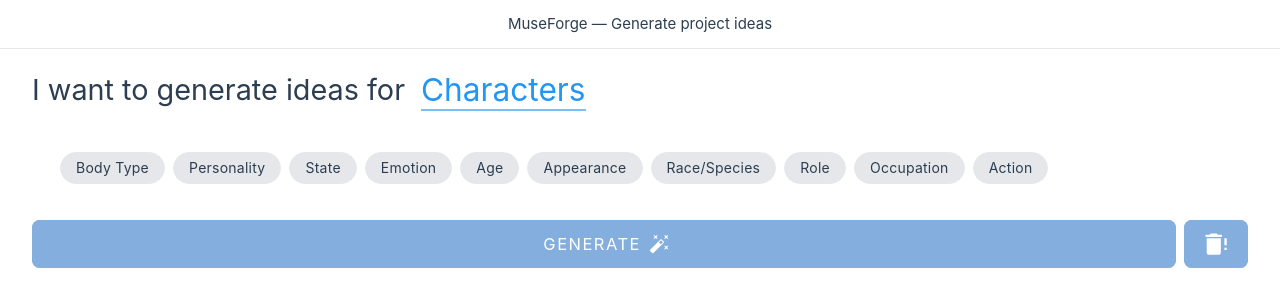
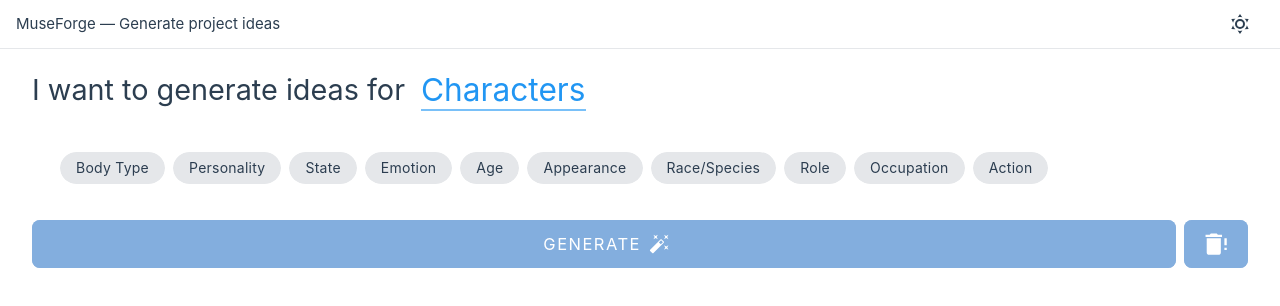
Before and after one commit to pixelGoblin/MuseForge, a Vue app: page / in a window 1280 px wide. Shown: the top 306 px of the page. Built offline with nearby package versions, Linux system fonts and the light colour scheme.

Commit message:
feat: add theme toggle

```diff
--- a/src/App.vue
+++ b/src/App.vue
@@ -2,7 +2,11 @@
   import KeywordFields from './components/KeywordFields.vue'
   import InspirationCards from './components/InspirationCards.vue'
   import Sidebar from './components/Sidebar.vue'
+  import ThemeToggle from '@/components/ThemeToggle.vue'
   import { useTagsStore } from './stores/inspirationTagsStore';
+  // onMounted(() => {
+  //   themeStore.initializeTheme()
+  // })
   const tagsStore = useTagsStore();
 </script>
 
@@ -11,7 +15,7 @@
     <span class="title">
       MuseForge — Generate project ideas
     </span>
-
+    <ThemeToggle />
   </header>
   <v-divider></v-divider>
   <main :class="{ 'editing': tagsStore.isEditing }">
@@ -31,7 +35,7 @@
     width: 100%;
     text-align: center;
     display: flex;
-    justify-content: center;
+    justify-content: space-between;
     align-items: center;
     padding: 0 1rem;
   }
--- a/src/assets/base.css
+++ b/src/assets/base.css
@@ -22,10 +22,13 @@
 
   --vt-c-liked-light: #EC407A;
   --vt-c-liked-dark: #D81B60;
+
+  color-scheme: light dark;
 }
 
 /* semantic color variables for this project */
 :root {
+  color-scheme: light;
   --color-background: var(--vt-c-white);
   --color-background-soft: var(--vt-c-white-soft);
   --color-background-mute: var(--vt-c-white-mute);
@@ -39,8 +42,9 @@
   --section-gap: 160px;
 }
 
-@media (prefers-color-scheme: dark) {
+/* @media (prefers-color-scheme: dark) {
   :root {
+    color-scheme: dark;
     --color-background: var(--vt-c-black);
     --color-background-soft: var(--vt-c-black-soft);
     --color-background-mute: var(--vt-c-black-mute);
@@ -51,6 +55,19 @@
     --color-heading: var(--vt-c-text-dark-1);
     --color-text: var(--vt-c-text-dark-2);
   }
+} */
+
+.dark {
+  color-scheme: dark;
+  --color-background: var(--vt-c-black);
+  --color-background-soft: var(--vt-c-black-soft);
+  --color-background-mute: var(--vt-c-black-mute);
+
+  --color-border: var(--vt-c-divider-dark-2);
+  --color-border-hover: var(--vt-c-divider-dark-1);
+
+  --color-heading: var(--vt-c-text-dark-1);
+  --color-text: var(--vt-c-text-dark-2);
 }
 
 *,
--- /dev/null
+++ b/src/components/ThemeToggle.vue
@@ -0,0 +1,38 @@
+<script setup>
+import { useTheme } from 'vuetify'
+import { useThemeStore } from '@/stores/themeStore'
+import { onMounted } from 'vue'
+
+const theme = useTheme();
+const themeStore = useThemeStore();
+
+// const root = document.querySelector(':root');
+onMounted(() => {
+  themeStore.initializeTheme();
+  theme.global.name.value = themeStore.isDark ? 'dark' : 'light';
+  document.documentElement.classList.toggle('dark', themeStore.isDark);
+  document.documentElement.style.colorScheme = themeStore.isDark ? 'dark' : 'light';
+})
+
+function toggleTheme () {
+  // theme.global.name.value = theme.global.current.value.dark ? 'light' : 'dark';
+  // root.classList.toggle('dark');
+
+  themeStore.toggleTheme();
+  theme.global.name.value = themeStore.isDark ? 'dark' : 'light';
+  document.documentElement.classList.toggle('dark', themeStore.isDark);
+  document.documentElement.style.colorScheme = themeStore.isDark ? 'dark' : 'light';
+}
+</script>
+
+<template>
+  <v-btn
+    @click="toggleTheme"
+    :icon="themeStore.isDark ? '$nightTime' : '$dayTime'"
+    variant="text"
+    class="theme-toggle"
+  />
+</template>
+
+<style scoped>
+</style>
--- /dev/null
+++ b/src/stores/themeStore.js
@@ -0,0 +1,19 @@
+import { defineStore } from 'pinia'
+
+export const useThemeStore = defineStore('theme', {
+  state: () => ({
+    isDark: localStorage.getItem('theme') === 'dark'
+  }),
+  actions: {
+    initializeTheme() {
+      const systemDark = window.matchMedia('(prefers-color-scheme: dark)').matches
+      this.isDark = localStorage.getItem('theme')
+        ? localStorage.getItem('theme') === 'dark'
+        : systemDark
+    },
+    toggleTheme() {
+      this.isDark = !this.isDark
+      localStorage.setItem('theme', this.isDark ? 'dark' : 'light')
+    }
+  }
+})
```
